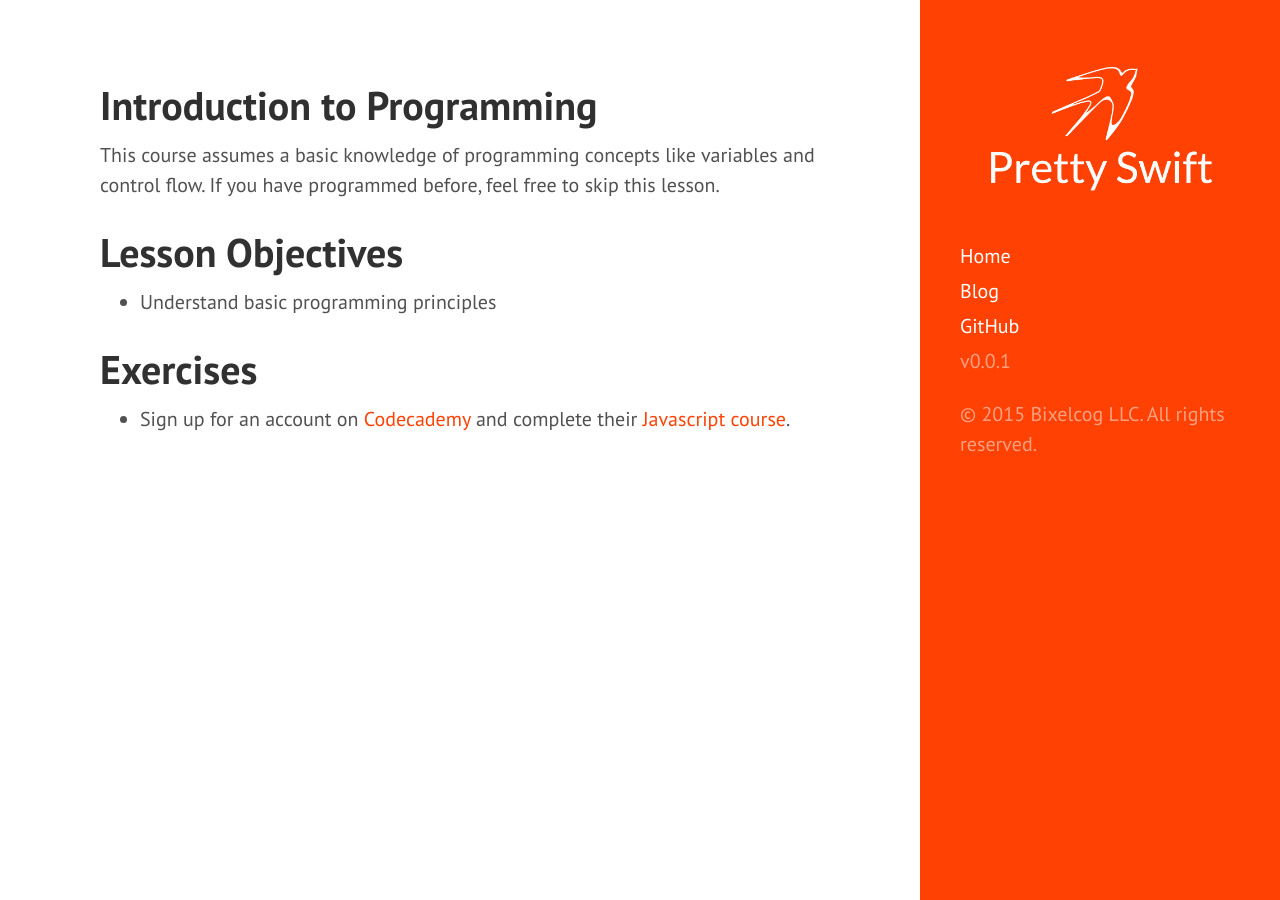
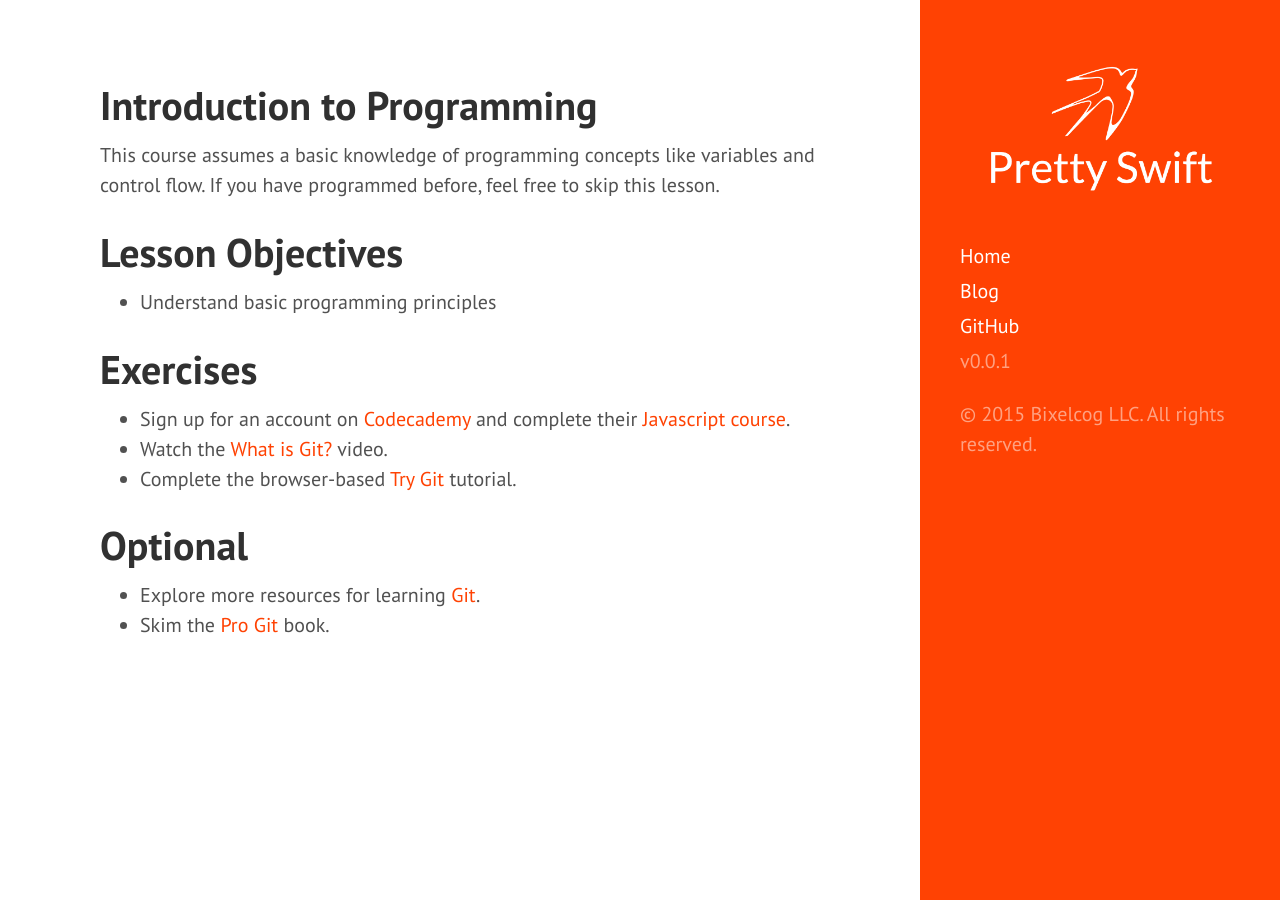
Before and after one commit to PrettySwift/prettyswift.github.io, a Jekyll site: the page built from lessons/introduction-to-programming/index.md, in a window 1280 px wide. Built offline with Jekyll 4.4.1, drawn with Linux system fonts in a browser that asks for light colours; Markdown is read by kramdown in place of the engine named in the settings.

```diff
--- a/lessons/introduction-to-programming/index.md
+++ b/lessons/introduction-to-programming/index.md
@@ -10,3 +10,9 @@ This course assumes a basic knowledge of programming concepts like variables and
 
 # Exercises
 - Sign up for an account on [Codecademy](https://www.codecademy.com) and complete their [Javascript course](https://www.codecademy.com/learn/javascript).
+- Watch the [What is Git?](http://git-scm.com/video/what-is-git) video.
+- Complete the browser-based [Try Git](http://try.github.com/) tutorial.
+
+# Optional
+- Explore more resources for learning [Git](https://help.github.com/articles/good-resources-for-learning-git-and-github/).
+- Skim the [Pro Git](http://git-scm.com/book/en/v2) book.
```
Also changed, not shown: lessons/introduction-to-swift/index.md (+2 -2 lines).
